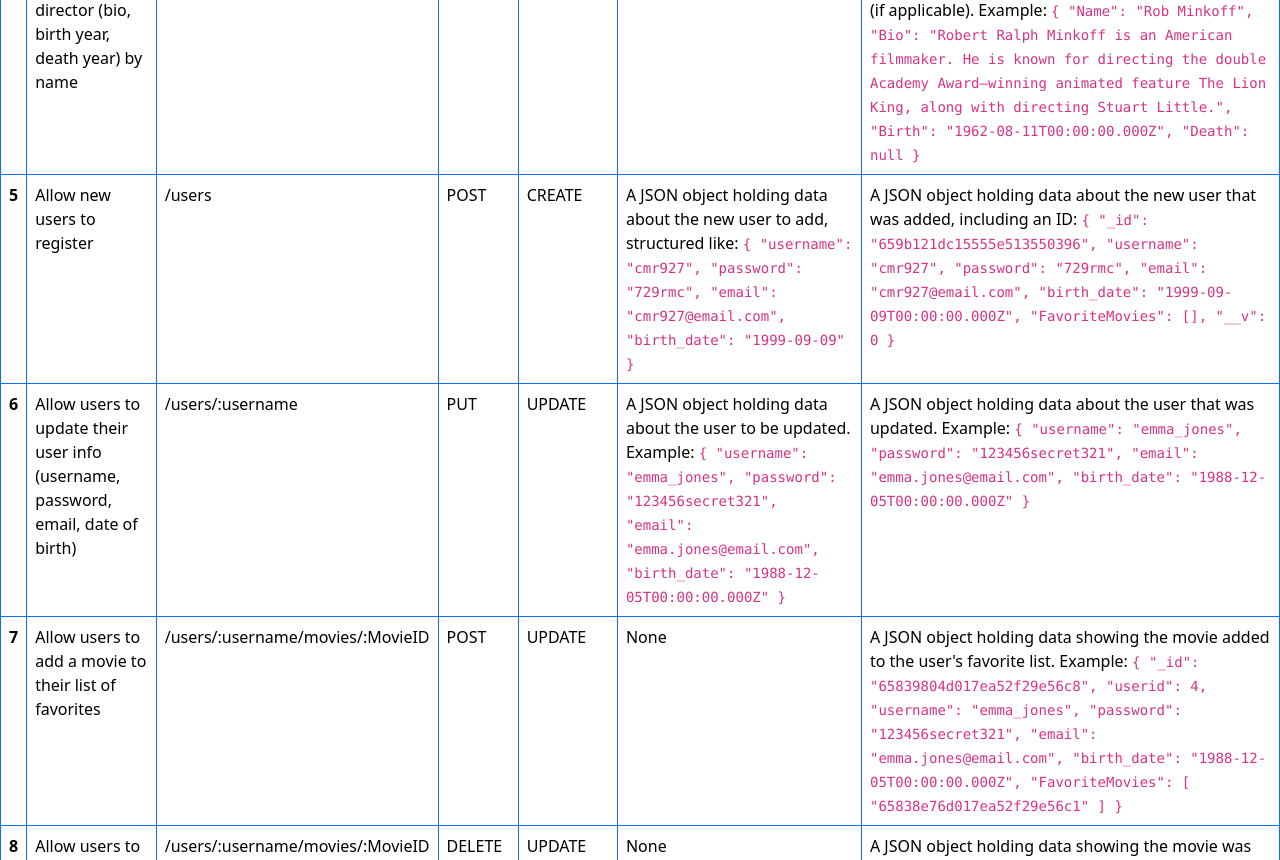
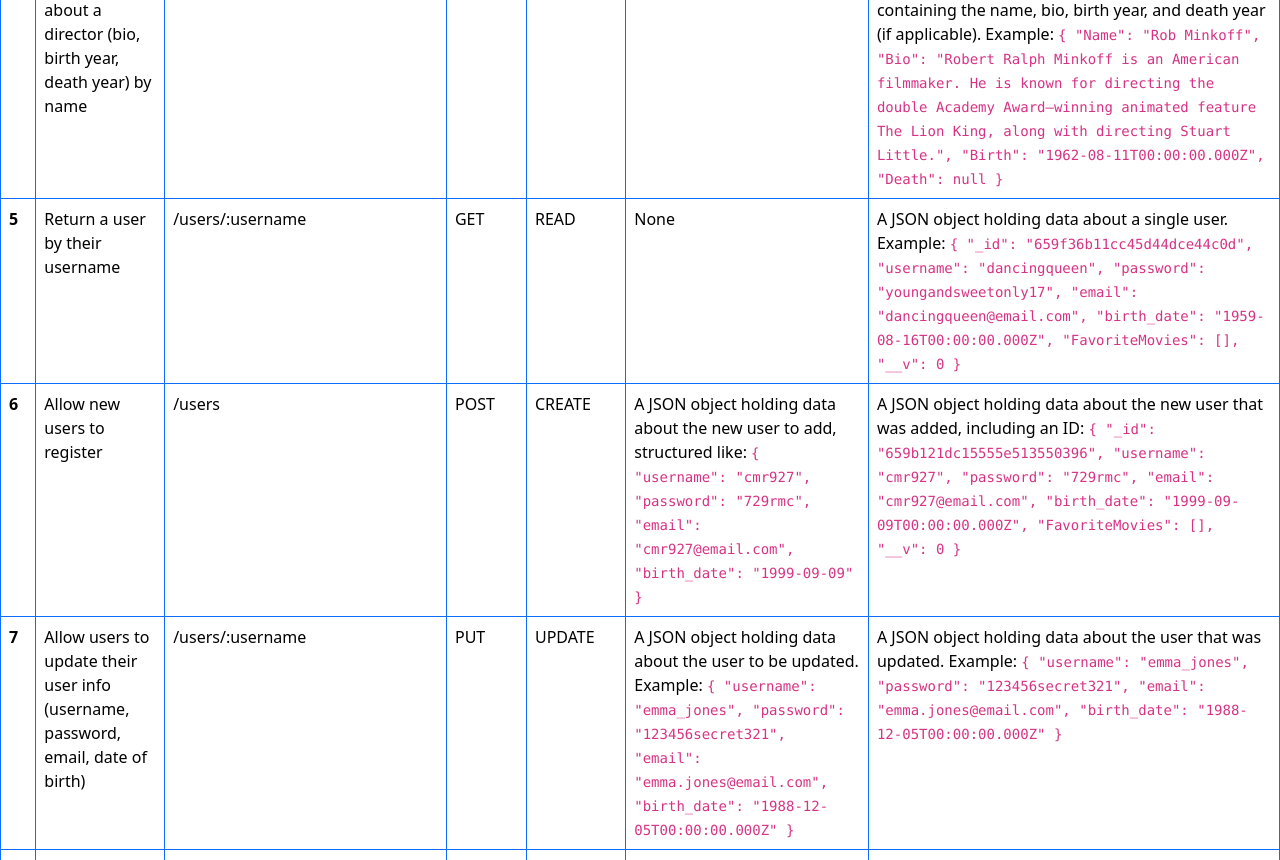
Before and after one commit to cmr927/myFlix, a website: page public/documentation.html in a window 1280 px wide. Shown: the part 1471-2331 px from the top of the page. Drawn offline with nearby package versions, Linux system fonts and the light colour scheme.

Commit message:
Deleted "get all users" and added authentication to "get a user by username"

```diff
--- a/public/documentation.html
+++ b/public/documentation.html
@@ -128,6 +128,27 @@
         </tr>
         <tr>
           <th scope="row">5</th>
+          <td>Return a user by their username</td>
+          <td>/users/:username</td>
+          <td>GET</td>
+          <td>READ</td>
+          <td>None</td>
+          <td>A JSON object holding data about a single user. Example:
+            <code>
+              {
+                "_id": "659f36b11cc45d44dce44c0d",
+                "username": "dancingqueen",
+                "password": "youngandsweetonly17",
+                "email": "dancingqueen@email.com",
+                "birth_date": "1959-08-16T00:00:00.000Z",
+                "FavoriteMovies": [],
+                "__v": 0
+            }
+            </code>
+          </td>
+        </tr>
+        <tr>
+          <th scope="row">6</th>
           <td>Allow new users to register</td>
           <td>/users</td>
           <td>POST</td>
@@ -157,7 +178,7 @@
           </td>
         </tr>
         <tr>
-          <th scope="row">6</th>
+          <th scope="row">7</th>
           <td>Allow users to update their user info (username, password, email, date of birth)</td>
           <td>/users/:username</td>
           <td>PUT</td>
@@ -184,7 +205,7 @@
           </td>
         </tr>
         <tr>
-          <th scope="row">7</th>
+          <th scope="row">8</th>
           <td>Allow users to add a movie to their list of favorites</td>
           <td>/users/:username/movies/:MovieID</td>
           <td>POST</td>
@@ -207,7 +228,7 @@
           </td>
         </tr>
         <tr>
-          <th scope="row">8</th>
+          <th scope="row">9</th>
           <td>Allow users to remove a movie from their list of favorites</td>
           <td>/users/:username/movies/:MovieID</td>
           <td>DELETE</td>
@@ -228,7 +249,7 @@
           </td>
         </tr>
         <tr>
-          <th scope="row">9</th>
+          <th scope="row">10</th>
           <td>Allow existing users to deregister (showing only a text that a user has been removed)</td>
           <td>/users/:username</td>
           <td>DELETE</td>
```
Also changed, not shown: index.js (+4 -14 lines).
